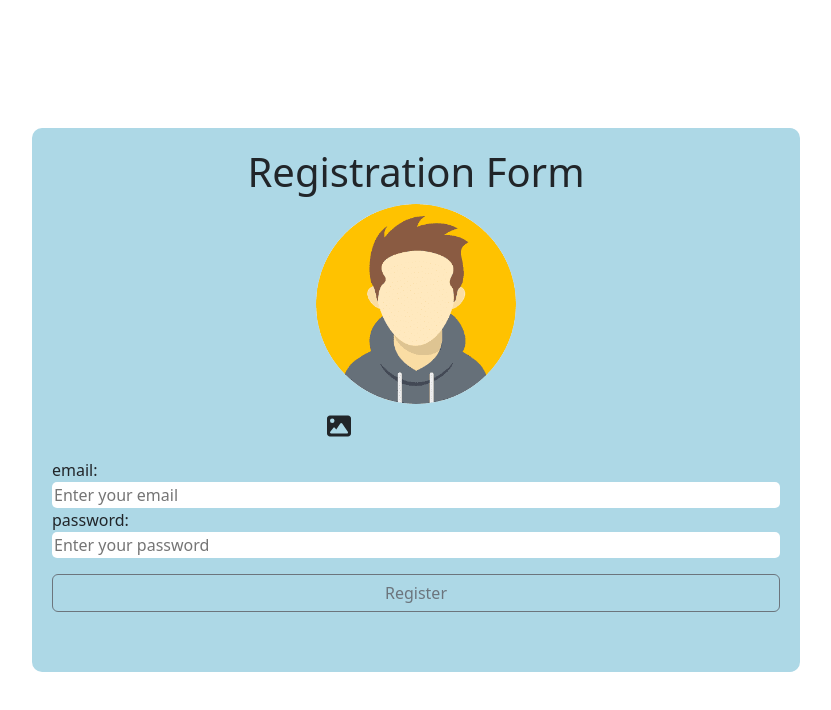
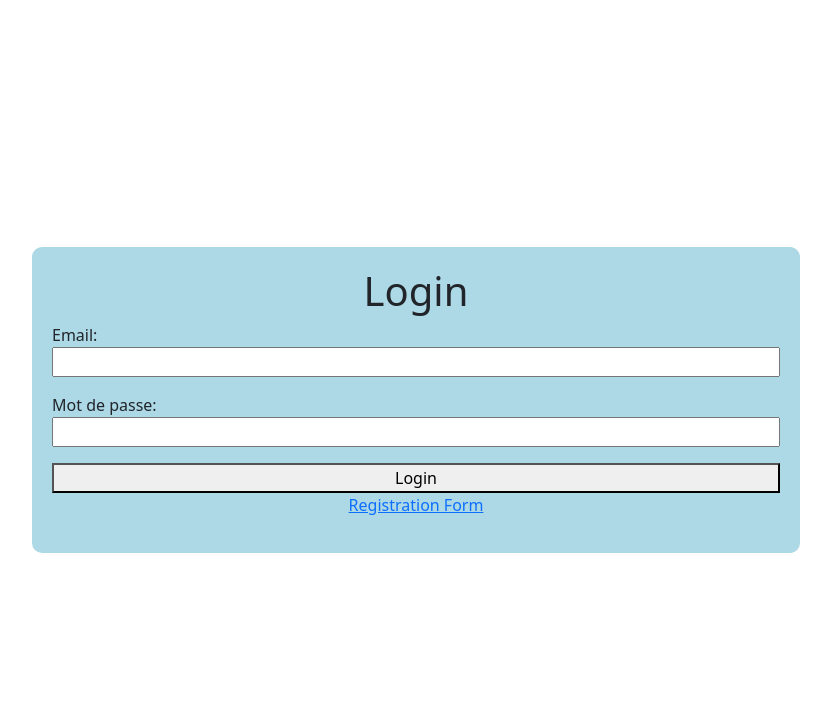
Before and after one commit to nadavby/sachanadav-front, a React (Vite) app: page / in a window 1280 px wide. Shown: the top 710 px of the page, without its empty margins (224-1055 px from the left). Built offline with nearby package versions, Linux system fonts and the light colour scheme.

Commit message:
bggining of login page

```diff
--- a/package.json
+++ b/package.json
@@ -20,12 +20,14 @@
     "react": "^19.0.0",
     "react-dom": "^19.0.0",
     "react-hook-form": "^7.54.2",
+    "react-router-dom": "^7.3.0",
     "zod": "^3.24.2"
   },
   "devDependencies": {
     "@eslint/js": "^9.21.0",
     "@types/react": "^19.0.10",
     "@types/react-dom": "^19.0.4",
+    "@types/react-router-dom": "^5.3.3",
     "@vitejs/plugin-react": "^4.3.4",
     "eslint": "^9.21.0",
     "eslint-plugin-react-hooks": "^5.1.0",
--- a/src/components/App.tsx
+++ b/src/components/App.tsx
@@ -1,10 +1,16 @@
+import {  Routes, Route } from "react-router-dom";
+import { Login } from "./Login";
 import { RegistrationForm } from "./RegristrationForm";
 
 function App() {
 
   return(
     <>
-    <RegistrationForm />
+   <Routes>
+        <Route path="/" element={<Login />} />
+        <Route path="/login" element={<Login />} />
+        <Route path="/register" element={<RegistrationForm />} />
+   </Routes>
     </>
   )
 }
--- /dev/null
+++ b/src/components/Login/index.tsx
@@ -0,0 +1,53 @@
+import { FC } from "react";
+import { useForm } from "react-hook-form";
+import { Link } from "react-router-dom";
+import userService from "../../services/user-service";
+
+type FormData = {
+    email: string;
+    password: string;
+};
+
+export const Login: FC = () => {
+    const { register, handleSubmit } = useForm<FormData>();
+
+    const onSubmit = async (data: FormData) => {
+        try {
+            const { request } = userService.login(data.email, data.password);
+            const response = await request;
+
+            if (response.data.accessToken && response.data.refreshToken) {
+                console.log("Login success :", response.data);
+
+            }
+        } catch (error) {
+            console.error(error);
+        }
+    };
+
+    return (
+        <form onSubmit={handleSubmit(onSubmit)}>
+            <div style={{
+            width:'100vw',
+            display:'flex',
+            backgroundColor:'white',
+            height:'100vh',
+            justifyContent:'center',
+            alignItems:'center' }}>
+             <div className='d-flex flex-column ' style={{width:'60%',backgroundColor:'lightblue',padding:'20px',borderRadius:'10px'}}>
+            <h1 style ={{ display:'flex', justifyContent:'center'}}>Login</h1>
+            <label>Email:</label>
+            <input type="email" className="mb-3" {...register("email")} required />
+
+            <label>Mot de passe:</label>
+            <input type="password" className="mb-3" {...register("password")} required />
+
+            <button type="submit">Login</button>
+            <p style={{textAlign:'center'}}>
+                 <Link to="/register">Registration Form</Link>
+            </p>
+            </div>
+            </div>
+        </form>
+    );
+};
--- a/src/main.tsx
+++ b/src/main.tsx
@@ -3,11 +3,14 @@ import { createRoot } from 'react-dom/client'
 import 'bootstrap/dist/css/bootstrap.css'
 import App from './components/App.tsx'
 import { GoogleOAuthProvider } from '@react-oauth/google'
+import { BrowserRouter } from 'react-router-dom'
 
 createRoot(document.getElementById('root')!).render(
   <GoogleOAuthProvider clientId="374573652102-chk83u6v9eq7bnu2prd9tkojuc9e8tu1.apps.googleusercontent.com">
   <StrictMode>
-    <App />
+  <BrowserRouter>
+        <App />
+    </BrowserRouter>
   </StrictMode>,
   </GoogleOAuthProvider>
 )
```
Also changed, not shown: src/components/PostList/index.tsx (added), 1 other file (tests, documents, lock files or other folders).
